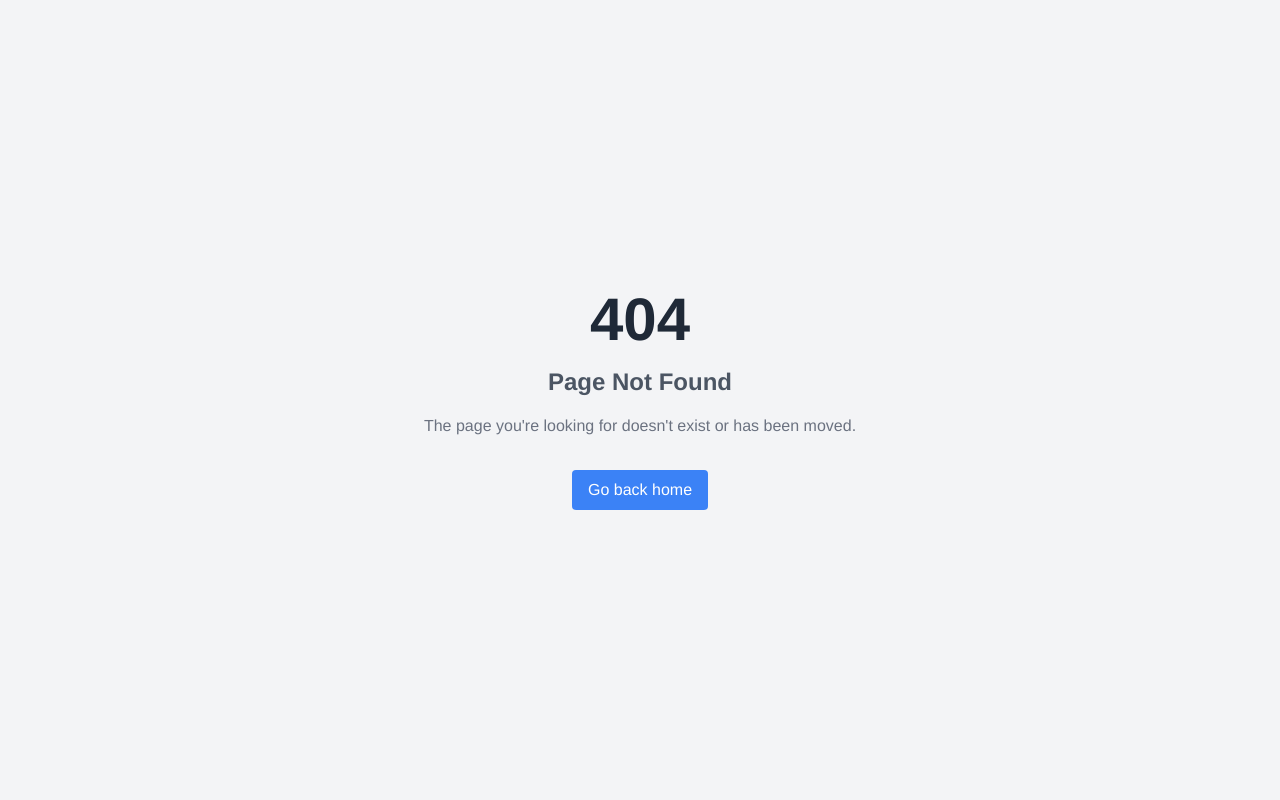
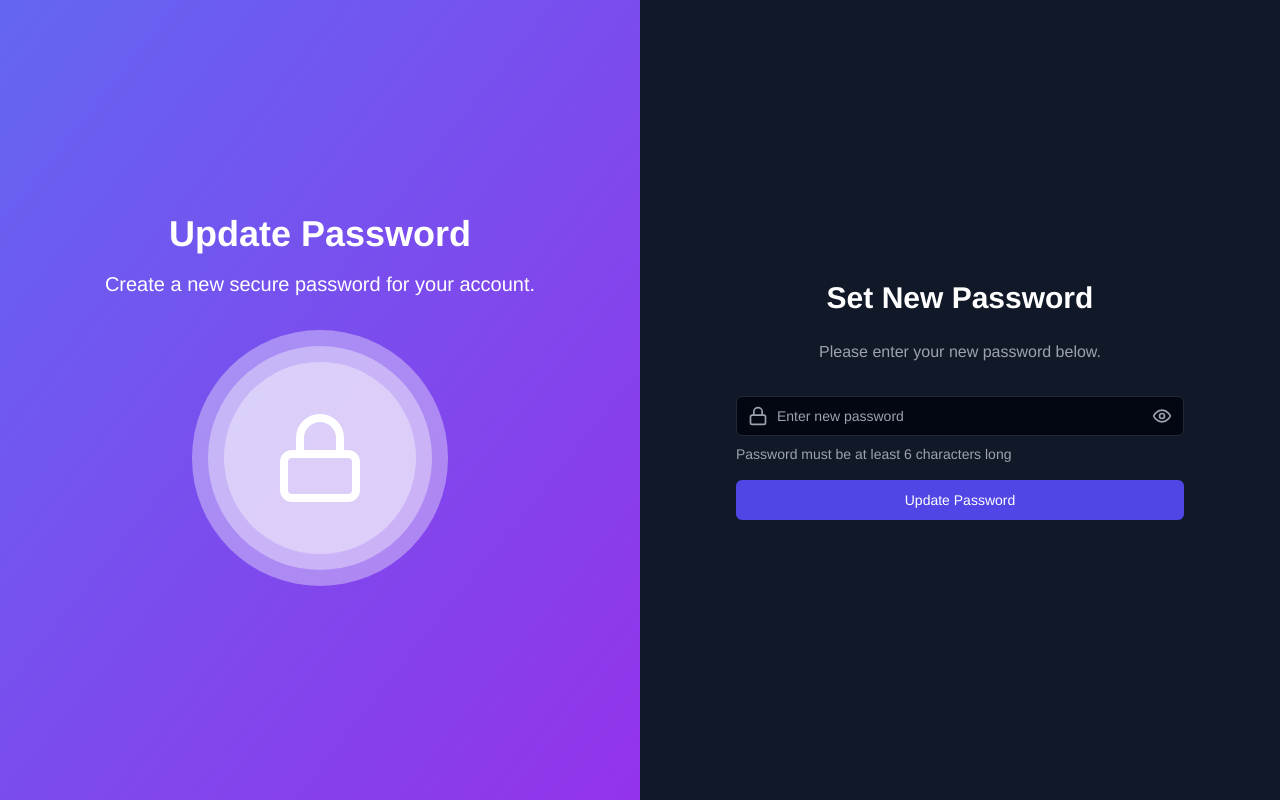
Before and after one commit to bilalmoten/rapidsitefinal, a Next.js app: page /update-password in a window 1280 px wide. Before the commit this address had no page. Built offline with nearby package versions, Linux system fonts and the light colour scheme.

Commit message:
redoing forgot password...

```diff
--- /dev/null
+++ b/app/forgot-password/ForgotPasswordForm.tsx
@@ -0,0 +1,115 @@
+"use client";
+
+import { useState } from "react";
+import { Button } from "@/components/ui/button";
+import { Input } from "@/components/ui/input";
+import { Mail } from "lucide-react";
+import Link from "next/link";
+import { motion } from "framer-motion";
+import { createClient } from "@/utils/supabase/client";
+import { toast } from "sonner";
+
+export default function ForgotPasswordForm() {
+  const [email, setEmail] = useState("");
+  const [loading, setLoading] = useState(false);
+
+  const handleSubmit = async (e: React.FormEvent) => {
+    e.preventDefault();
+    if (!email) {
+      toast.error("Please enter your email address");
+      return;
+    }
+
+    setLoading(true);
+    const supabase = createClient();
+
+    try {
+      const { error } = await supabase.auth.resetPasswordForEmail(email);
+
+      if (error) throw error;
+
+      toast.success("Reset instructions sent to your email");
+      setEmail("");
+    } catch (error: any) {
+      console.error("Error sending reset email:", error);
+      toast.error(error.message || "Failed to send reset instructions");
+    } finally {
+      setLoading(false);
+    }
+  };
+
+  return (
+    <div className="min-h-screen flex flex-col md:flex-row">
+      {/* Left half - Decorative */}
+      <div className="w-full md:w-1/2 bg-gradient-to-br from-indigo-500 to-purple-600 p-8 flex flex-col justify-center items-center text-white">
+        <motion.div
+          initial={{ opacity: 0, y: 20 }}
+          animate={{ opacity: 1, y: 0 }}
+          transition={{ duration: 0.8 }}
+          className="text-center"
+        >
+          <h1 className="text-4xl font-bold mb-4">Forgot Password?</h1>
+          <p className="text-xl mb-8">No worries, we'll help you reset it.</p>
+        </motion.div>
+        <motion.div
+          initial={{ opacity: 0, scale: 0.5 }}
+          animate={{ opacity: 1, scale: 1 }}
+          transition={{ duration: 0.8, delay: 0.2 }}
+          className="w-64 h-64 relative"
+        >
+          <div className="absolute inset-0 bg-white opacity-20 rounded-full animate-pulse"></div>
+          <div className="absolute inset-4 bg-white opacity-20 rounded-full animate-pulse animation-delay-500"></div>
+          <div className="absolute inset-8 bg-white opacity-20 rounded-full animate-pulse animation-delay-1000"></div>
+          <div className="absolute inset-0 flex items-center justify-center">
+            <Mail className="w-24 h-24" />
+          </div>
+        </motion.div>
+      </div>
+
+      {/* Right half - Form */}
+      <div className="w-full md:w-1/2 p-8 flex items-center justify-center bg-gray-50 dark:bg-gray-900">
+        <motion.div
+          initial={{ opacity: 0, x: 20 }}
+          animate={{ opacity: 1, x: 0 }}
+          transition={{ duration: 0.8 }}
+          className="w-full max-w-md"
+        >
+          <h2 className="text-3xl font-bold mb-6 text-center text-gray-800 dark:text-white">
+            Reset Your Password
+          </h2>
+          <p className="text-center text-muted-foreground mb-8">
+            Enter your email address and we'll send you instructions to reset
+            your password.
+          </p>
+          <form onSubmit={handleSubmit} className="space-y-4">
+            <div>
+              <div className="relative">
+                <Input
+                  type="email"
+                  placeholder="Enter your email"
+                  value={email}
+                  onChange={(e) => setEmail(e.target.value)}
+                  className="pl-10"
+                />
+                <Mail className="absolute left-3 top-1/2 transform -translate-y-1/2 text-gray-400 w-5 h-5" />
+              </div>
+            </div>
+            <Button
+              type="submit"
+              className="w-full bg-indigo-600 hover:bg-indigo-700 text-white"
+              disabled={loading}
+            >
+              {loading ? "Sending..." : "Send Reset Instructions"}
+            </Button>
+          </form>
+          <p className="mt-4 text-center text-sm text-gray-600 dark:text-gray-400">
+            Remember your password?{" "}
+            <Link href="/login" className="text-indigo-600 hover:underline">
+              Back to Login
+            </Link>
+          </p>
+        </motion.div>
+      </div>
+    </div>
+  );
+}
--- /dev/null
+++ b/app/forgot-password/page.tsx
@@ -0,0 +1,10 @@
+import { Suspense } from "react";
+import ForgotPasswordForm from "./ForgotPasswordForm";
+
+export default function ForgotPasswordPage() {
+  return (
+    <Suspense fallback={<div>Loading...</div>}>
+      <ForgotPasswordForm />
+    </Suspense>
+  );
+}
--- a/app/login/LoginForm.tsx
+++ b/app/login/LoginForm.tsx
@@ -110,7 +110,7 @@ export default function LoginForm({ message }: { message?: string }) {
 
               <div className="text-sm">
                 <Link
-                  href="/reset-password"
+                  href="/forgot-password"
                   className="font-medium text-indigo-600 hover:text-indigo-500"
                 >
                   Forgot your password?
--- /dev/null
+++ b/app/update-password/UpdatePasswordForm.tsx
@@ -0,0 +1,134 @@
+"use client";
+
+import { useState } from "react";
+import { Button } from "@/components/ui/button";
+import { Input } from "@/components/ui/input";
+import { Lock, Eye, EyeOff } from "lucide-react";
+import { motion } from "framer-motion";
+import { createClient } from "@/utils/supabase/client";
+import { toast } from "sonner";
+import { useRouter } from "next/navigation";
+
+export default function UpdatePasswordForm() {
+  const [password, setPassword] = useState("");
+  const [showPassword, setShowPassword] = useState(false);
+  const [loading, setLoading] = useState(false);
+  const router = useRouter();
+
+  const handleSubmit = async (e: React.FormEvent) => {
+    e.preventDefault();
+    if (!password) {
+      toast.error("Please enter a new password");
+      return;
+    }
+
+    if (password.length < 6) {
+      toast.error("Password must be at least 6 characters");
+      return;
+    }
+
+    setLoading(true);
+    const supabase = createClient();
+
+    try {
+      const { error } = await supabase.auth.updateUser({
+        password: password,
+      });
+
+      if (error) throw error;
+
+      toast.success("Password updated successfully");
+      router.push("/login");
+    } catch (error: any) {
+      console.error("Error updating password:", error);
+      toast.error(error.message || "Failed to update password");
+    } finally {
+      setLoading(false);
+    }
+  };
+
+  return (
+    <div className="min-h-screen flex flex-col md:flex-row">
+      {/* Left half - Decorative */}
+      <div className="w-full md:w-1/2 bg-gradient-to-br from-indigo-500 to-purple-600 p-8 flex flex-col justify-center items-center text-white">
+        <motion.div
+          initial={{ opacity: 0, y: 20 }}
+          animate={{ opacity: 1, y: 0 }}
+          transition={{ duration: 0.8 }}
+          className="text-center"
+        >
+          <h1 className="text-4xl font-bold mb-4">Update Password</h1>
+          <p className="text-xl mb-8">
+            Create a new secure password for your account.
+          </p>
+        </motion.div>
+        <motion.div
+          initial={{ opacity: 0, scale: 0.5 }}
+          animate={{ opacity: 1, scale: 1 }}
+          transition={{ duration: 0.8, delay: 0.2 }}
+          className="w-64 h-64 relative"
+        >
+          <div className="absolute inset-0 bg-white opacity-20 rounded-full animate-pulse"></div>
+          <div className="absolute inset-4 bg-white opacity-20 rounded-full animate-pulse animation-delay-500"></div>
+          <div className="absolute inset-8 bg-white opacity-20 rounded-full animate-pulse animation-delay-1000"></div>
+          <div className="absolute inset-0 flex items-center justify-center">
+            <Lock className="w-24 h-24" />
+          </div>
+        </motion.div>
+      </div>
+
+      {/* Right half - Form */}
+      <div className="w-full md:w-1/2 p-8 flex items-center justify-center bg-gray-50 dark:bg-gray-900">
+        <motion.div
+          initial={{ opacity: 0, x: 20 }}
+          animate={{ opacity: 1, x: 0 }}
+          transition={{ duration: 0.8 }}
+          className="w-full max-w-md"
+        >
+          <h2 className="text-3xl font-bold mb-6 text-center text-gray-800 dark:text-white">
+            Set New Password
+          </h2>
+          <p className="text-center text-muted-foreground mb-8">
+            Please enter your new password below.
+          </p>
+          <form onSubmit={handleSubmit} className="space-y-4">
+            <div>
+              <div className="relative">
+                <Input
+                  type={showPassword ? "text" : "password"}
+                  placeholder="Enter new password"
+                  value={password}
+                  onChange={(e) => setPassword(e.target.value)}
+                  className="pl-10 pr-10"
+                  minLength={6}
+                />
+                <Lock className="absolute left-3 top-1/2 transform -translate-y-1/2 text-gray-400 w-5 h-5" />
+                <button
+                  type="button"
+                  onClick={() => setShowPassword(!showPassword)}
+                  className="absolute right-3 top-1/2 transform -translate-y-1/2 text-gray-400"
+                >
+                  {showPassword ? (
+                    <EyeOff className="w-5 h-5" />
+                  ) : (
+                    <Eye className="w-5 h-5" />
+                  )}
+                </button>
+              </div>
+              <p className="text-sm text-muted-foreground mt-2">
+                Password must be at least 6 characters long
+              </p>
+            </div>
+            <Button
+              type="submit"
+              className="w-full bg-indigo-600 hover:bg-indigo-700 text-white"
+              disabled={loading}
+            >
+              {loading ? "Updating..." : "Update Password"}
+            </Button>
+          </form>
+        </motion.div>
+      </div>
+    </div>
+  );
+}
--- /dev/null
+++ b/app/update-password/page.tsx
@@ -0,0 +1,10 @@
+import { Suspense } from "react";
+import UpdatePasswordForm from "./UpdatePasswordForm";
+
+export default function UpdatePasswordPage() {
+  return (
+    <Suspense fallback={<div>Loading...</div>}>
+      <UpdatePasswordForm />
+    </Suspense>
+  );
+}
```
